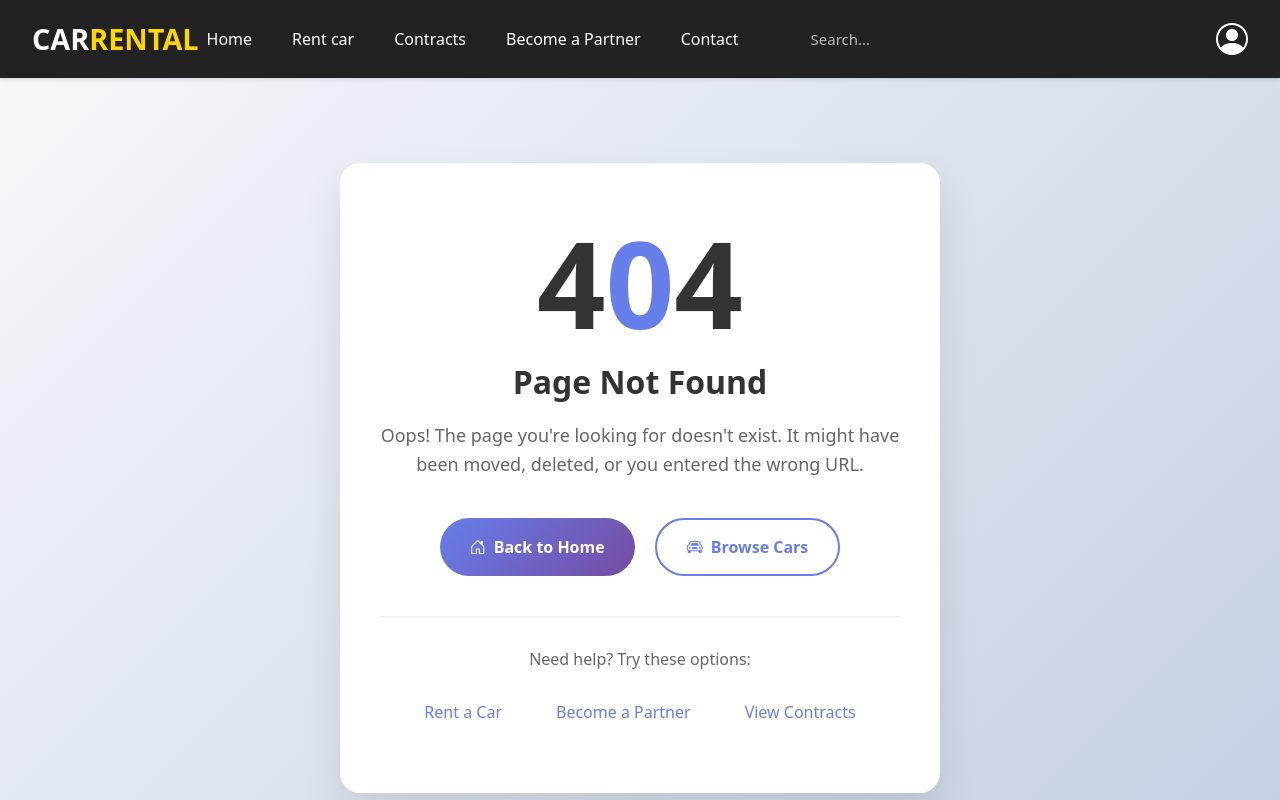
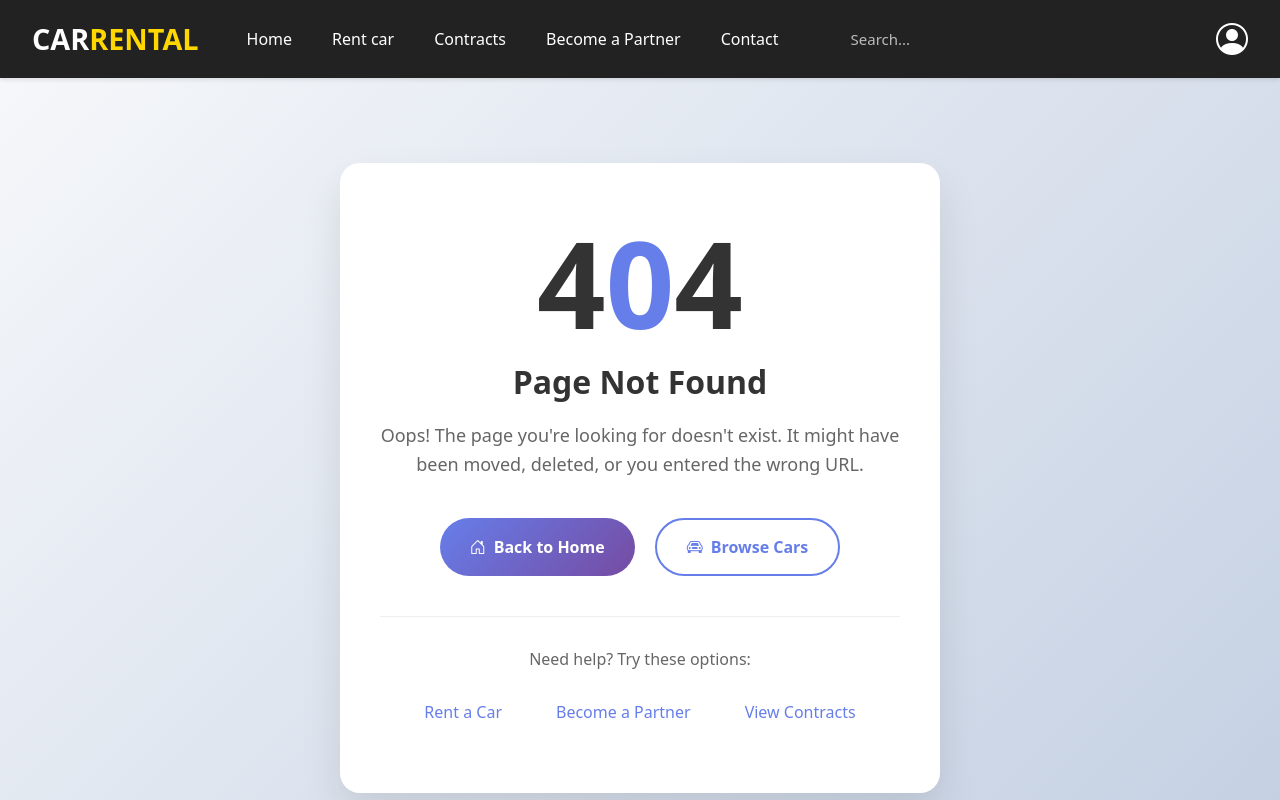
Before and after one commit to Project-SU25-GR2/Drivon, a React (Create React App) app in the folder frontend/: page /404 in a window 1280 px wide. Shown: the top 800 px of the page. Built offline with nearby package versions, Linux system fonts and the light colour scheme; what pdfmake would draw is missing.

Commit message:
update mainlayout

```diff
--- a/frontend/src/components/home/MainLayout.css
+++ b/frontend/src/components/home/MainLayout.css
@@ -101,6 +101,7 @@ header {
 nav {
     display: flex;
     gap: 1.5rem;
+    padding-left: 40px
 }
 
 nav a {
--- a/frontend/src/components/home/MainLayout.js
+++ b/frontend/src/components/home/MainLayout.js
@@ -57,7 +57,7 @@ const MainLayout = ({ user, handleLogout, children }) => {
     <div className="HomeLayout">
       <header>
         <div className="logo">
-          CAR<span>RENTAL</span>
+          <Link to="/" style={{ textDecoration: 'none', color: '#fff' }}>CAR<span>RENTAL</span></Link>
         </div>
 
         <nav>
```
